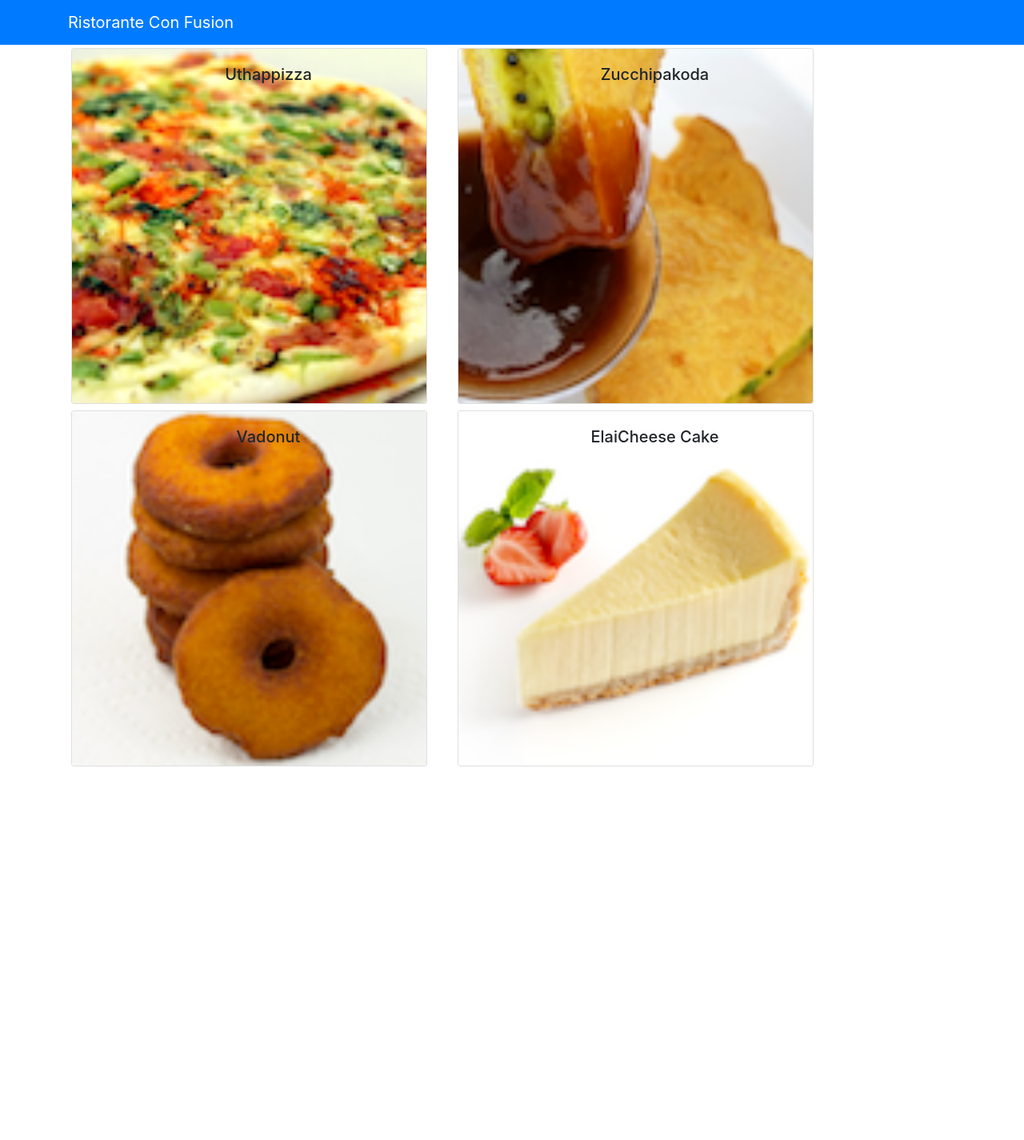
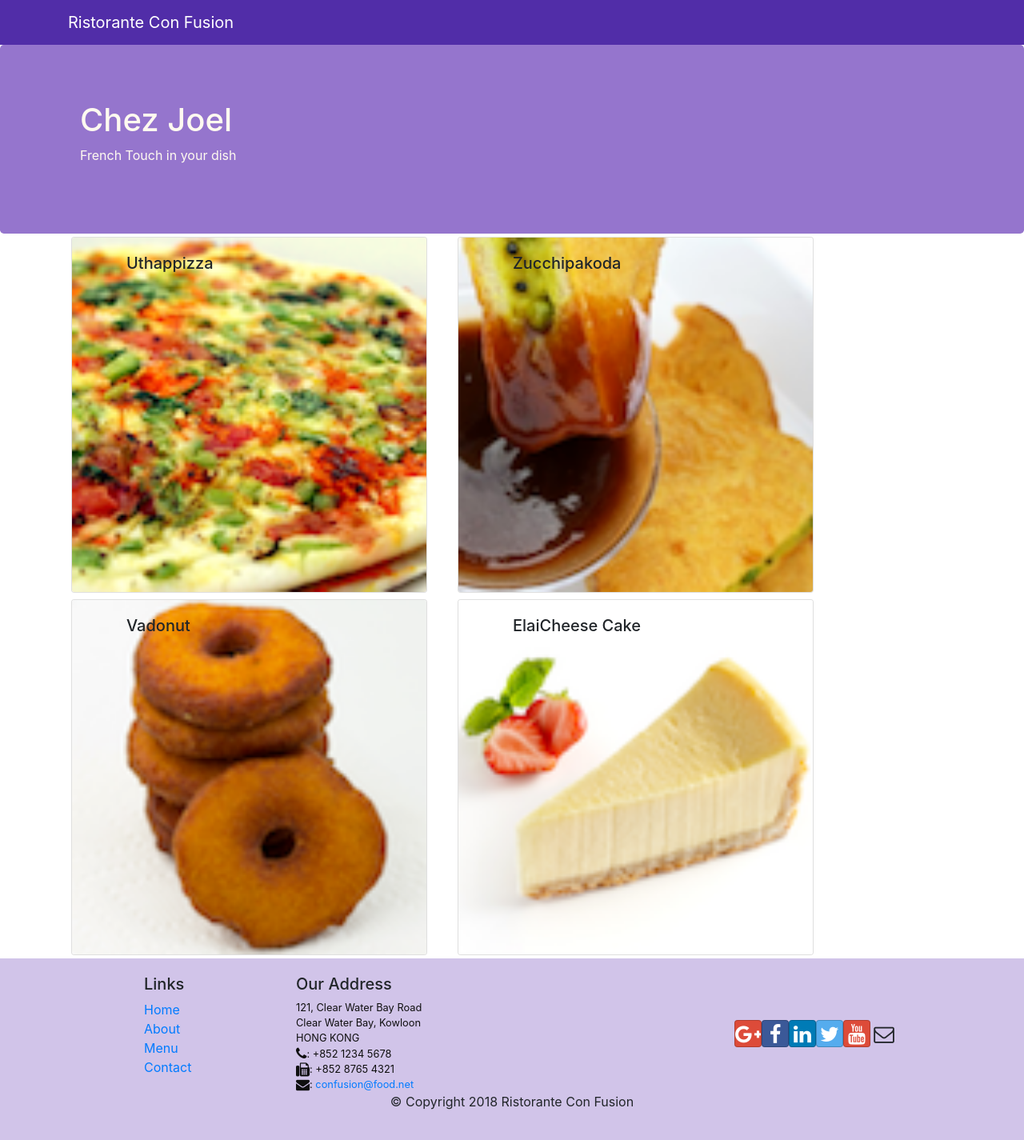
Before and after one commit to joelb01-github/Coursera_Full_Stack_React, a React (Create React App) app: page / in a window 1280 px wide. Shown: the whole page at 80% size. Before the commit the page ends 962 px from the top, so only its background shows below. Built offline with nearby package versions, Linux system fonts and the light colour scheme.

Commit message:
added header and footer with font-awesome icons and jumbotron

```diff
--- a/package.json
+++ b/package.json
@@ -4,6 +4,8 @@
   "private": true,
   "dependencies": {
     "bootstrap": "^4.1.3",
+    "bootstrap-social": "^5.1.1",
+    "font-awesome": "^4.7.0",
     "react": "^16.6.3",
     "react-dom": "^16.6.3",
     "react-popper": "^1.3.0",
--- a/src/App.css
+++ b/src/App.css
@@ -1,32 +1,33 @@
-.App {
-  text-align: center;
+.row-header{
+  margin:0px auto;
+  padding:0px auto;
 }
 
-.App-logo {
-  animation: App-logo-spin infinite 20s linear;
-  height: 40vmin;
+.row-content {
+  margin:0px auto;
+  padding: 50px 0px 50px 0px;
+  border-bottom: 1px ridge;
+  min-height:400px;
 }
 
-.App-header {
-  background-color: #282c34;
-  min-height: 100vh;
-  display: flex;
-  flex-direction: column;
-  align-items: center;
-  justify-content: center;
-  font-size: calc(10px + 2vmin);
-  color: white;
+.footer{
+  background-color: #D1C4E9;
+  margin:0px auto;
+  padding: 20px 0px 20px 0px;
+}
+.jumbotron {
+  padding:70px 30px 70px 30px;
+  margin:0px auto;
+  background: #9575CD ;
+  color:floralwhite;
 }
 
-.App-link {
-  color: #61dafb;
+address{
+  font-size:80%;
+  margin:0px;
+  color:#0f0f0f;
 }
 
-@keyframes App-logo-spin {
-  from {
-    transform: rotate(0deg);
-  }
-  to {
-    transform: rotate(360deg);
-  }
+.navbar-dark {
+  background-color: #512DA8;
 }
--- /dev/null
+++ b/src/components/FooterComponent.js
@@ -0,0 +1,50 @@
+import React from 'react';
+
+function Footer(props) {
+  return (
+    <div className="footer">
+        <div className="container">
+            <div className="row justify-content-center">
+                <div className="col-4 offset-1 col-sm-2">
+                    <h5>Links</h5>
+                    <ul className="list-unstyled">
+                        <li><a href="#">Home</a></li>
+                        <li><a href="#">About</a></li>
+                        <li><a href="#">Menu</a></li>
+                        <li><a href="contactus.html">Contact</a></li>
+                    </ul>
+                </div>
+                <div className="col-7 col-sm-5">
+                    <h5>Our Address</h5>
+                    <address>
+		              121, Clear Water Bay Road<br />
+		              Clear Water Bay, Kowloon<br />
+		              HONG KONG<br />
+		              <i className="fa fa-phone fa-lg"></i>: +852 1234 5678<br />
+		              <i className="fa fa-fax fa-lg"></i>: +852 8765 4321<br />
+		              <i className="fa fa-envelope fa-lg"></i>: <a href="mailto:confusion@food.net">
+                         confusion@food.net</a>
+                    </address>
+                </div>
+                <div className="col-12 col-sm-4 align-self-center">
+                    <div className="text-center">
+                        <a className="btn btn-social-icon btn-google" href="http://google.com/+"><i className="fa fa-google-plus"></i></a>
+                        <a className="btn btn-social-icon btn-facebook" href="http://www.facebook.com/profile.php?id="><i className="fa fa-facebook"></i></a>
+                        <a className="btn btn-social-icon btn-linkedin" href="http://www.linkedin.com/in/"><i className="fa fa-linkedin"></i></a>
+                        <a className="btn btn-social-icon btn-twitter" href="http://twitter.com/"><i className="fa fa-twitter"></i></a>
+                        <a className="btn btn-social-icon btn-google" href="http://youtube.com/"><i className="fa fa-youtube"></i></a>
+                        <a className="btn btn-social-icon" href="mailto:"><i className="fa fa-envelope-o"></i></a>
+                    </div>
+                </div>
+            </div>
+            <div className="row justify-content-center">
+                <div className="col-auto">
+                    <p>© Copyright 2018 Ristorante Con Fusion</p>
+                </div>
+            </div>
+        </div>
+    </div>
+  );
+}
+
+export default Footer;
--- /dev/null
+++ b/src/components/HeaderComponent.js
@@ -0,0 +1,30 @@
+import React, { Component } from 'react';
+import { Navbar, NavbarBrand, Jumbotron } from 'reactstrap';
+
+class Header extends Component {
+
+  render() {
+    return (
+      <>
+        <Navbar dark>
+          <div className="container">
+            <NavbarBrand href="/">Ristorante Con Fusion</NavbarBrand>
+          </div>
+        </Navbar>
+        <Jumbotron>
+          <div className="container">
+            <div className="row row-header">
+              <div className="col-12 col-sm-6">
+                <h1>Chez Joel</h1>
+                <p>French Touch in your dish</p>
+              </div>
+            </div>
+          </div>
+        </Jumbotron>
+      </>
+    );
+  }
+
+}
+
+export default Header;
--- a/src/components/MainComponent.js
+++ b/src/components/MainComponent.js
@@ -1,7 +1,8 @@
 import React, { Component } from 'react';
-import { Navbar, NavbarBrand } from 'reactstrap';
 import Menu from './MenuComponent';
 import DishDetail from './DishDetailComponent';
+import Header from './HeaderComponent';
+import Footer from './FooterComponent';
 import { DISHES } from '../shared/dishes';
 
 class Main extends Component {
@@ -21,15 +22,12 @@
   render() {
     return (
       <div>
-        <Navbar dark color="primary">
-          <div className="container">
-            <NavbarBrand href="/">Ristorante Con Fusion</NavbarBrand>
-          </div>
-        </Navbar>
+        <Header />
         <Menu dishes={this.state.dishes}
           onClick={(dishId) => this.onDishSeclect(dishId)}/>
         <DishDetail
           dish={this.state.dishes.filter((dish) => dish.id === this.state.selectedDishId)[0]} />
+        <Footer />
       </div>
     );
   }
--- a/src/index.js
+++ b/src/index.js
@@ -1,6 +1,8 @@
 import React from 'react';
 import ReactDOM from 'react-dom';
 import 'bootstrap/dist/css/bootstrap.min.css';
+import 'font-awesome/css/font-awesome.min.css';
+import 'bootstrap-social/bootstrap-social.css';
 import './index.css';
 import App from './App';
 import * as serviceWorker from './serviceWorker';
```
Also changed, not shown: 1 other file (tests, documents, lock files or other folders).
